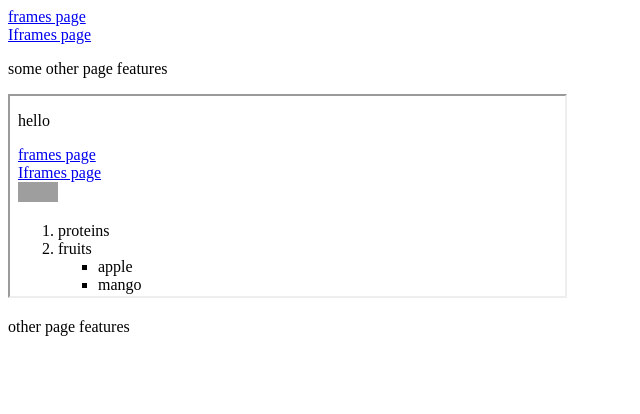
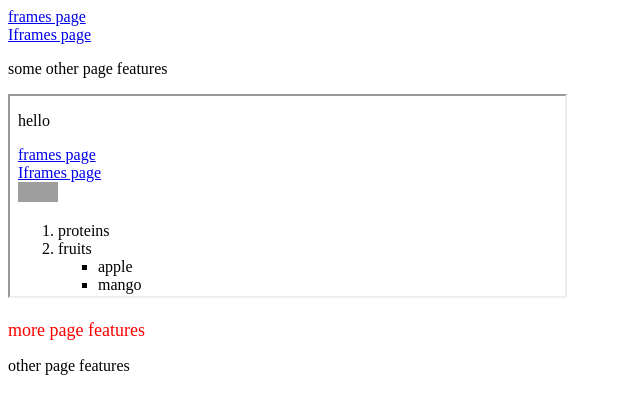
Before and after one commit to Aissle/Frontend, a plain HTML site: page iframes.html in a window 1280 px wide. Shown: the whole page, without its empty margins (0-640 px from the left). Drawn offline with Linux system fonts and the light colour scheme.

Commit message:
Update iframes.html

```diff
--- a/iframes.html
+++ b/iframes.html
@@ -13,6 +13,8 @@
      <iframe src="testing.html" frameborder="2" width="555" height="200">
         sorry your browser does not support inline frames
      </iframe>
+     <br/><br/>
+     <font face="Times New Roman" size = "+1" color="red">more page features</font>
      <p>other page features</p>
 </body>
 </body>
```
